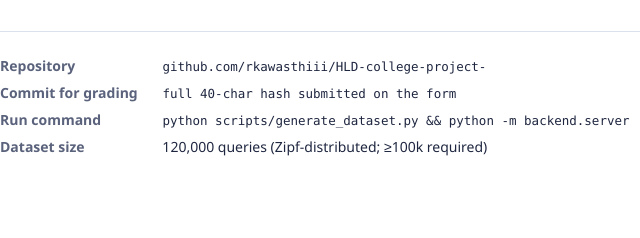
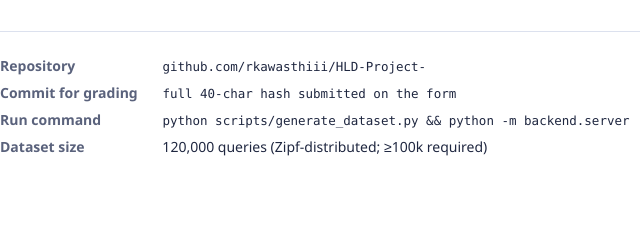
Before and after one commit to rkawasthiii/HLD-Project-, a plain HTML site: page docs/report.html in a window 1280 px wide. Shown: the part 514-752 px from the top of the page, 0-640 px from the left. Drawn offline with Linux system fonts and the light colour scheme.

Commit message:
fix: update repository link in project report

```diff
--- a/docs/report.html
+++ b/docs/report.html
@@ -87,7 +87,7 @@
   </div>
 
   <div class="meta">
-    <div><b>Repository</b> <span class="mono">github.com/rkawasthiii/HLD-college-project-</span></div>
+    <div><b>Repository</b> <span class="mono">github.com/rkawasthiii/HLD-Project-</span></div>
     <div><b>Commit for grading</b> <span class="mono">full 40-char hash submitted on the form</span></div>
     <div><b>Run command</b> <span class="mono">python scripts/generate_dataset.py &amp;&amp; python -m backend.server</span></div>
     <div><b>Dataset size</b> 120,000 queries (Zipf-distributed; ≥100k required)</div>
```
Also changed, not shown: 1 other file.
